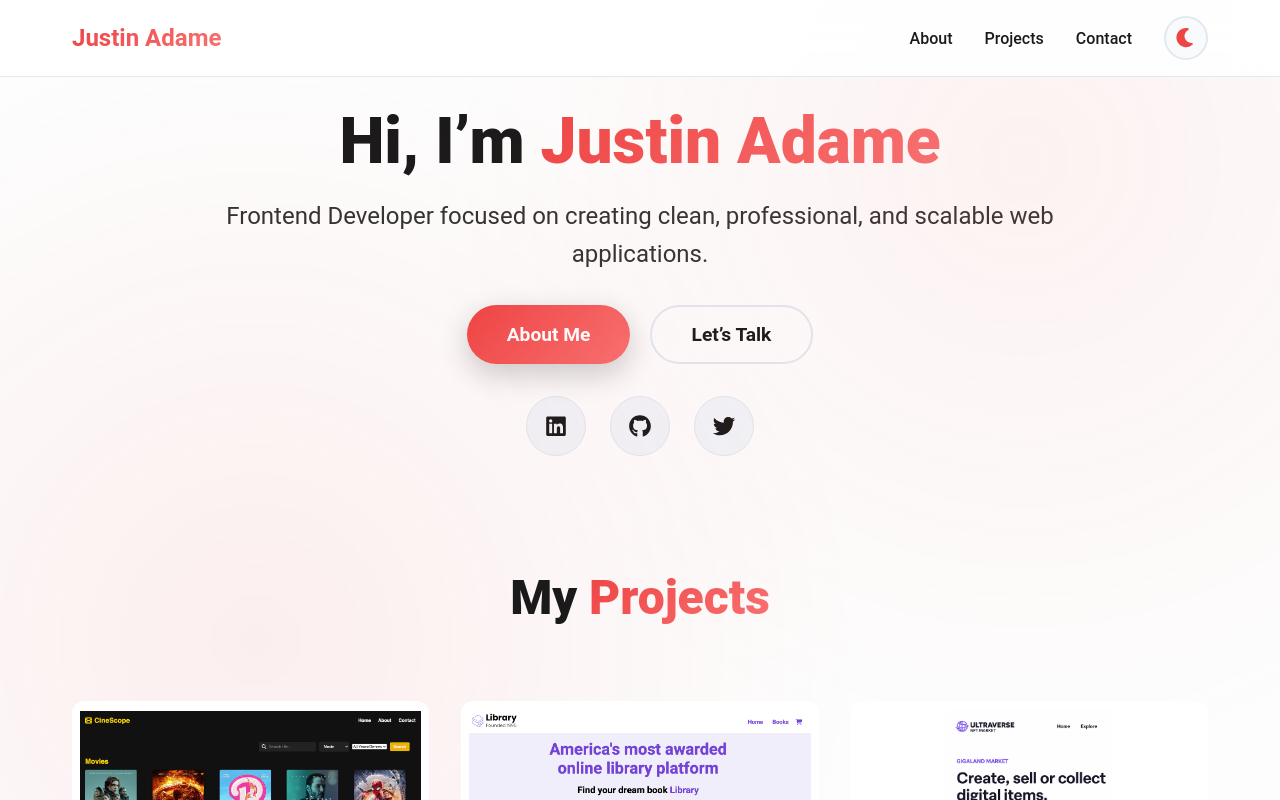
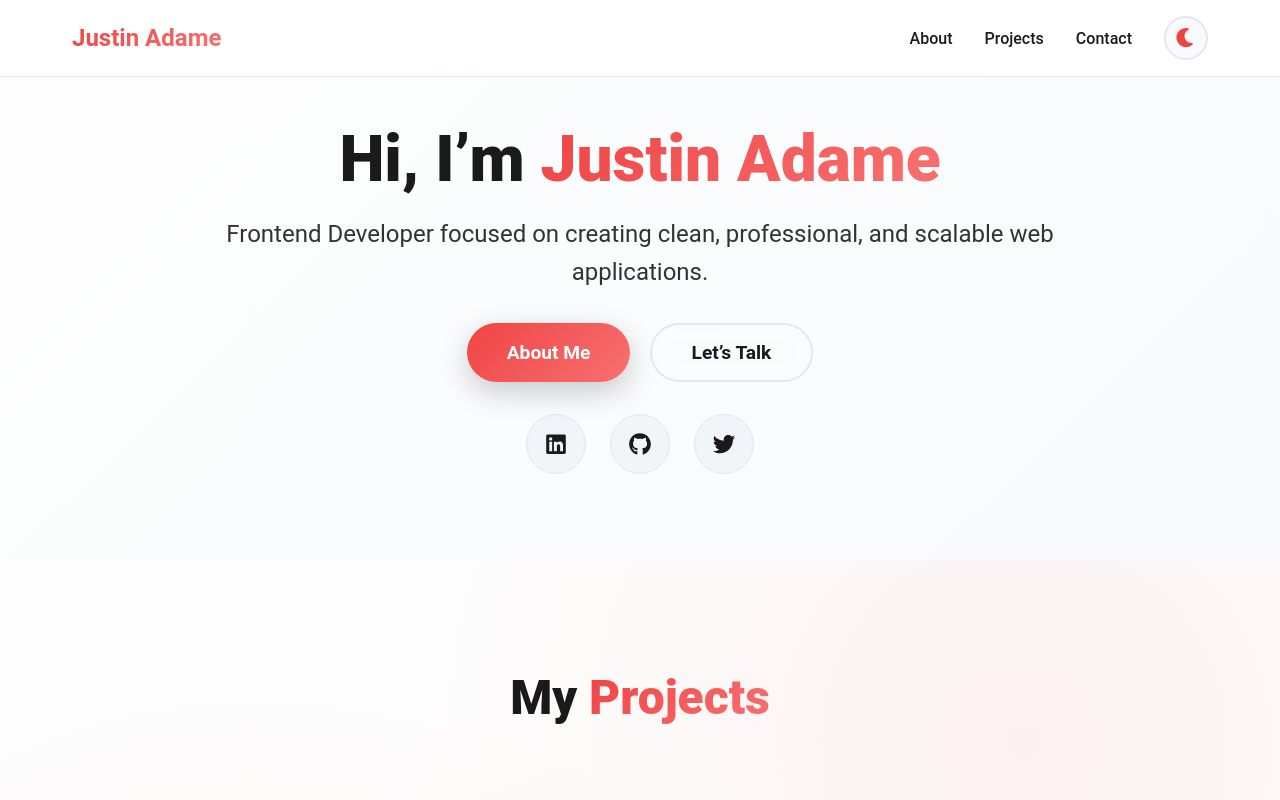
Before and after one commit to jradame/JUSTIN-PORTFOLIO-REACT-1, a React (Create React App) app: page / in a window 1280 px wide. Shown: the top 800 px of the page. Built offline with nearby package versions, Linux system fonts and the light colour scheme.

Commit message:
JUSTINPORTFOLIO

```diff
--- a/src/App.css
+++ b/src/App.css
@@ -5,10 +5,7 @@
 
 @import 'react-loading-skeleton/dist/skeleton.css';
 
-/* ==========================================================================
-   GLOBAL SETUP & THEME SYSTEM - The foundation for everything
-   ========================================================================== */
-
+/* GLOBAL SETUP & THEME SYSTEM */
 
 * {
   margin: 0;
@@ -75,9 +72,8 @@ body {
   -webkit-text-fill-color: transparent;
   background-clip: text;
 }
-/* ==========================================================================
-   NAVIGATION BAR - Fixed header with that glass effect I love
-   ========================================================================== */
+
+/* NAVIGATION BAR */
 
 /* Fixed nav with glassmorphism blur effect - took forever to get right */
 .navbar {
@@ -200,34 +196,17 @@ body {
 .theme-toggle--dark .theme-toggle__icon { color: #fbbf24; }
 .theme-toggle:not(.theme-toggle--dark) .theme-toggle__icon { color: var(--primary); }
 
+/* HERO SECTION */
+
 .hero {
-  min-height: 70vh;           /* ✅ Shorter section (was 100vh) */
+  min-height: 70vh;
   display: flex;
   align-items: center;
   justify-content: center;
-  padding: 4rem 2rem;          /* ✅ Balanced padding */
-  padding-top: 100px;          /* Account for the fixed navbar */
+  padding: 4rem 2rem;
+  padding-top: 100px;
   background: linear-gradient(135deg, var(--bg-primary) 0%, var(--bg-secondary) 100%);
   color: var(--text-primary);
-}
-
-.dark-theme .hero {
-  background: linear-gradient(135deg, var(--bg-primary) 0%, var(--bg-secondary) 100%);
-}
-
-/* ==========================================================================
-   HERO SECTION - Clean, compact, and centered
-   ========================================================================== */
-
-.hero {
-  min-height: 70vh; /* ✅ shorter than full screen */
-  display: flex;
-  align-items: center;
-  justify-content: center;
-  padding: 3rem 1rem;
-  background: var(--bg-primary); /* ✅ light mode = white */
-  color: var(--text-primary);
-  text-align: center; /* ✅ centers text */
 }
 
 .dark-theme .hero {
@@ -237,23 +216,23 @@ body {
 /* Layout container */
 .hero-content {
   display: flex;
-  flex-direction: column; /* ✅ stack title, text, buttons, socials */
+  flex-direction: column;
   align-items: center;
   justify-content: center;
   gap: 2rem;
-  max-width: 900px; /* ✅ a bit wider for balance */
+  max-width: 900px;
   margin: 0 auto;
 }
 
 .hero-title {
-  font-size: 4rem;   /* ✅ larger title */
-  font-weight: 900;  /* ✅ bolder */
+  font-size: 4rem;
+  font-weight: 900;
   margin-bottom: 1rem;
   line-height: 1.2;
 }
 
 .hero-subtitle {
-  font-size: 1.5rem;   /* ✅ larger subtitle */
+  font-size: 1.5rem;
   font-weight: 400;
   margin-bottom: 2rem;
   color: var(--text-secondary);
@@ -263,9 +242,8 @@ body {
   color: var(--primary);
 }
 
-/* ==============================
-   BUTTONS with shimmer & glow
-   ============================== */
+/* BUTTONS */
+
 .hero-buttons {
   display: flex;
   gap: 1.2rem;
@@ -331,9 +309,8 @@ body {
   transform: translateY(-3px) scale(1.05);
 }
 
-/* ==============================
-   SOCIAL LINKS
-   ============================== */
+/* SOCIAL LINKS */
+
 .social-links {
   display: flex;
   gap: 1.5rem;
@@ -361,9 +338,7 @@ body {
   box-shadow: 0 8px 25px rgba(0, 0, 0, 0.25);
 }
 
-==========================================================================
-   PROJECTS SECTION - Clean, consistent with light/dark theme
-   ========================================================================== */
+/* PROJECTS SECTION */
 
 .projects {
   min-height: 100vh;
@@ -371,7 +346,7 @@ body {
   align-items: center;
   justify-content: center;
   padding: 100px 0;
-  background: var(--bg-primary); /* unified background */
+  background: var(--bg-primary);
   position: relative;
 }
 
@@ -571,10 +546,7 @@ body {
   background: rgba(34, 211, 238, 0.25);
 }
 
-
-==========================================================================
-   MODAL SYSTEM - Split screen design with slide animations
-   ========================================================================== */
+/* MODAL */
 
 .modal-overlay {
   position: fixed;
@@ -607,7 +579,7 @@ body {
   transform: scale(0.9);
   transition: all 0.4s ease;
   background: transparent;
-  overflow: hidden; /* updated */
+  overflow: hidden;
 }
 
 .modal.open {
@@ -617,6 +589,7 @@ body {
 }
 
 .dark-theme .modal.open { box-shadow: 0 20px 40px rgba(0, 0, 0, 0.6); }
+
 /* Split modal design - left side slides from left, right from right */
 .modal__half {
   width: 50%;
@@ -626,7 +599,7 @@ body {
   flex-direction: column;
   position: relative;
   transition: transform 0.5s ease, opacity 0.4s ease;
-  overflow-y: auto; /* scroll fix for smaller screens */
+  overflow-y: auto;
 }
 
 .modal__left {
@@ -938,14 +911,12 @@ body {
 
 .form__success p { color: var(--text-muted); font-size: 0.9rem; }
 
-/* ==========================================================================
-   FOOTER - Three column grid, evenly centered
-   ========================================================================== */
+/* FOOTER */
 
 .footer {
-  background: var(--bg-primary); /* matches hero/navbar */
+  background: var(--bg-primary);
   color: var(--text-secondary);
-  padding: 1.5rem 0; /* slimmer height */
+  padding: 1.5rem 0;
   font-size: 0.9rem;
   border-top: 1px solid var(--border-color);
 }
@@ -964,18 +935,18 @@ body {
 
 .footer__content {
   display: grid;
-  grid-template-columns: repeat(3, 1fr); /* ✅ 3 equal columns */
+  grid-template-columns: repeat(3, 1fr);
   align-items: start;
   gap: 2rem;
   margin-bottom: 1rem;
 }
 
 .footer__section {
-  width: 100%;              /* ✅ force section to fill its column */
+  width: 100%;
   display: flex;
   flex-direction: column;
-  align-items: center;      /* ✅ centers content inside */
-  text-align: center;       /* ✅ centers text */
+  align-items: center;
+  text-align: center;
 }
 
 .footer__brand {
@@ -1049,17 +1020,17 @@ body {
 
 .footer__contact {
   font-size: 0.85rem;
-  width: 100%;              /* ✅ ensures it aligns with the column */
+  width: 100%;
   display: flex;
   flex-direction: column;
-  align-items: center;      /* ✅ centers inside */
+  align-items: center;
   text-align: center;
 }
 
 .footer__contact-item {
   display: flex;
   align-items: center;
-  justify-content: center; /* ✅ centers icon + text */
+  justify-content: center;
   gap: 0.4rem;
   background: none;
   border: none;
@@ -1099,11 +1070,7 @@ body {
   50% { transform: scale(1.2); }
 }
 
-
-
-/* ==========================================================================
-   RESPONSIVE DESIGN
-   ========================================================================== */
+/* RESPONSIVE DESIGN */
 
 @media (max-width: 768px) {
   .hamburger { display: flex; }
@@ -1179,15 +1146,18 @@ body {
   .footer__social-link { width: 36px; height: 36px; }
 }
 
-/* Accessibility */
+/* ACCESSIBILITY */
+
 @media (prefers-reduced-motion: reduce) {
   * { animation-duration: 0.01ms !important; transition-duration: 0.01ms !important; }
   .wave { animation: none; }
 }
 
-/* Custom scrollbar */
+/* CUSTOM SCROLLBAR */
+
 ::-webkit-scrollbar { width: 8px; }
 ::-webkit-scrollbar-thumb { background: var(--border-color); border-radius: 4px; }
 
-/* Smooth scrolling */
+/* SMOOTH SCROLLING */
+
 html { scroll-behavior: smooth; }
```
Also changed, not shown: 1 other file (tests, documents, lock files or other folders).
